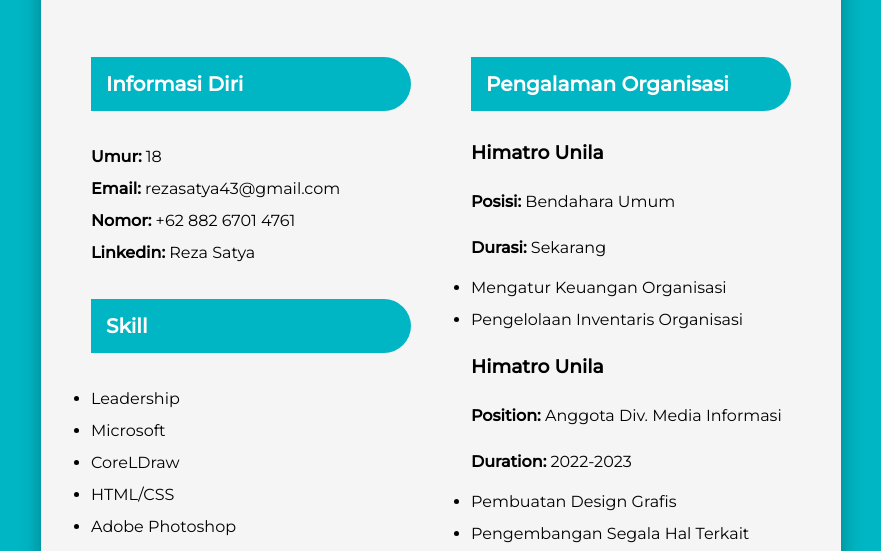
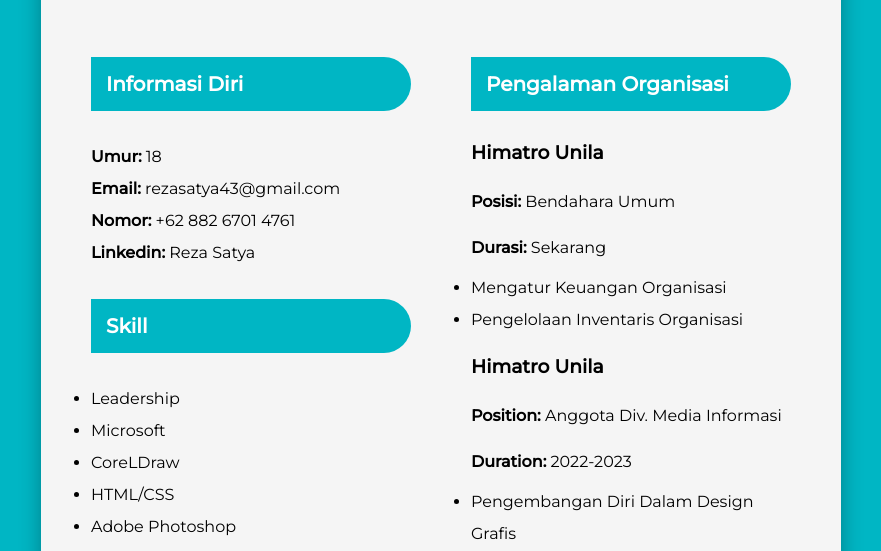
Before and after one commit to AzerHoshinova/PEMWEB-CV-WEBSITE, a plain HTML site: page index.html in a window 1280 px wide. Shown: the part 401-952 px from the top of the page, without its empty margins (199-1080 px from the left). Drawn offline with Linux system fonts and the light colour scheme.

Commit message:
Update index.html

```diff
--- a/index.html
+++ b/index.html
@@ -53,7 +53,7 @@
           <p><strong>Position:</strong> Anggota Div. Media Informasi</p>
           <p><strong>Duration:</strong> 2022-2023</p>
           <ul>
-            <li>Pembuatan Design Grafis</li>
+            <li>Pengembangan Diri Dalam Design Grafis</li>
             <li>Pengembangan Segala Hal Terkait Media Sosial Himatro Unila</li>
             <li>Melatih Kolaborasi Tim Dengan Rekan </li>
           </ul> <br>
```
